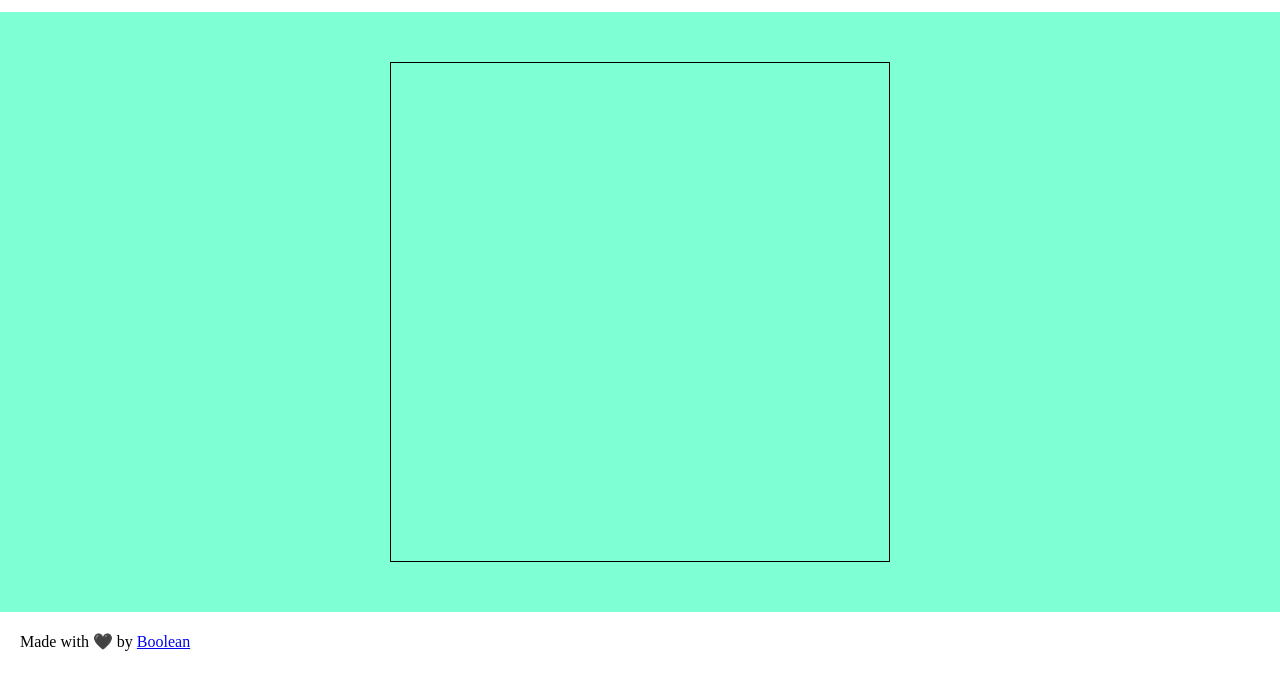
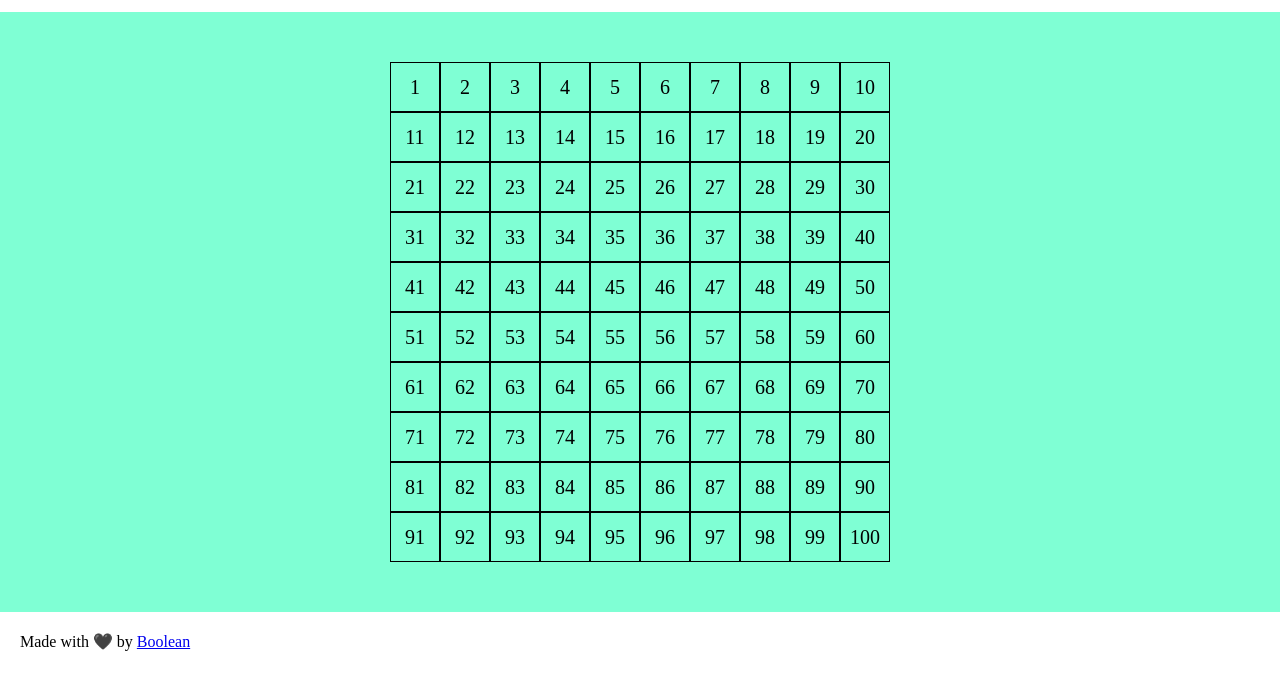
Before and after one commit to MatteD04/js-campominato-grid, a plain HTML site: page index.html in a window 1280 px wide. Both pictures are taken after a click on the button "Play". Shown: the part 82-772 px from the top of the page. Drawn offline with Linux system fonts and the light colour scheme.

Commit message:
feat: add javascript to project

```diff
--- a/css/style.css
+++ b/css/style.css
@@ -55,21 +55,19 @@ img{
     display: flex;
     flex-wrap: wrap;
     align-content: flex-start;
-    border: 1px solid black;
 }
 
 .square {
     width: calc(100% / 10);
     height: calc(100% / 10);
-    background-color: cadetblue;
-    border: 2px solid black;
-    font-size: 30px;
+    border: 1px solid black;
+    font-size: 20px;
     display: flex;
     justify-content: center;
     align-items: center;
 }
-.square.click{
-    background-color: lightblue;
+.square.clicked{
+    background-color: rgb(70, 209, 255);
 }
 
 /*FOOTER*/
--- a/js/script.js
+++ b/js/script.js
@@ -3,3 +3,34 @@
 //Ci saranno quindi 10 caselle per ognuna delle 10 righe.
 //Quando l'utente clicca su ogni cella, la cella cliccata si colora di azzurro
 //ed emetto un messaggio in console con il numero della cella cliccata.
+
+//al click sul bottone genero la griglia
+const btnPlay = document.querySelector('#btn');
+btnPlay.addEventListener('click', function() {
+    for(let i = 1; i <= 100; i++) {
+        const newSquare = generateSquare(i);
+        mainGrid.append(newSquare);
+    }
+})
+
+// per 100 volte creare un quadrato che aggiungo a grid
+const mainGrid = document.querySelector('#grid');
+console.log(mainGrid);
+
+
+// Funzione che genera un quadrato
+// number -> rappresenta il numero
+// return: elemento del dom che rappresenta un quadrato
+function generateSquare(number) {
+    const newSquare = document.createElement('div');
+    newSquare.classList.add('square');
+    newSquare.innerHTML = `<span>${number}</span>`;
+
+    //click su ogni quadrato
+    newSquare.addEventListener('click', function() {
+
+        this.classList.add('clicked');
+        console.log(number);
+    });
+    return newSquare;
+}
```
Also changed, not shown: index.html (+1 -3 lines).
